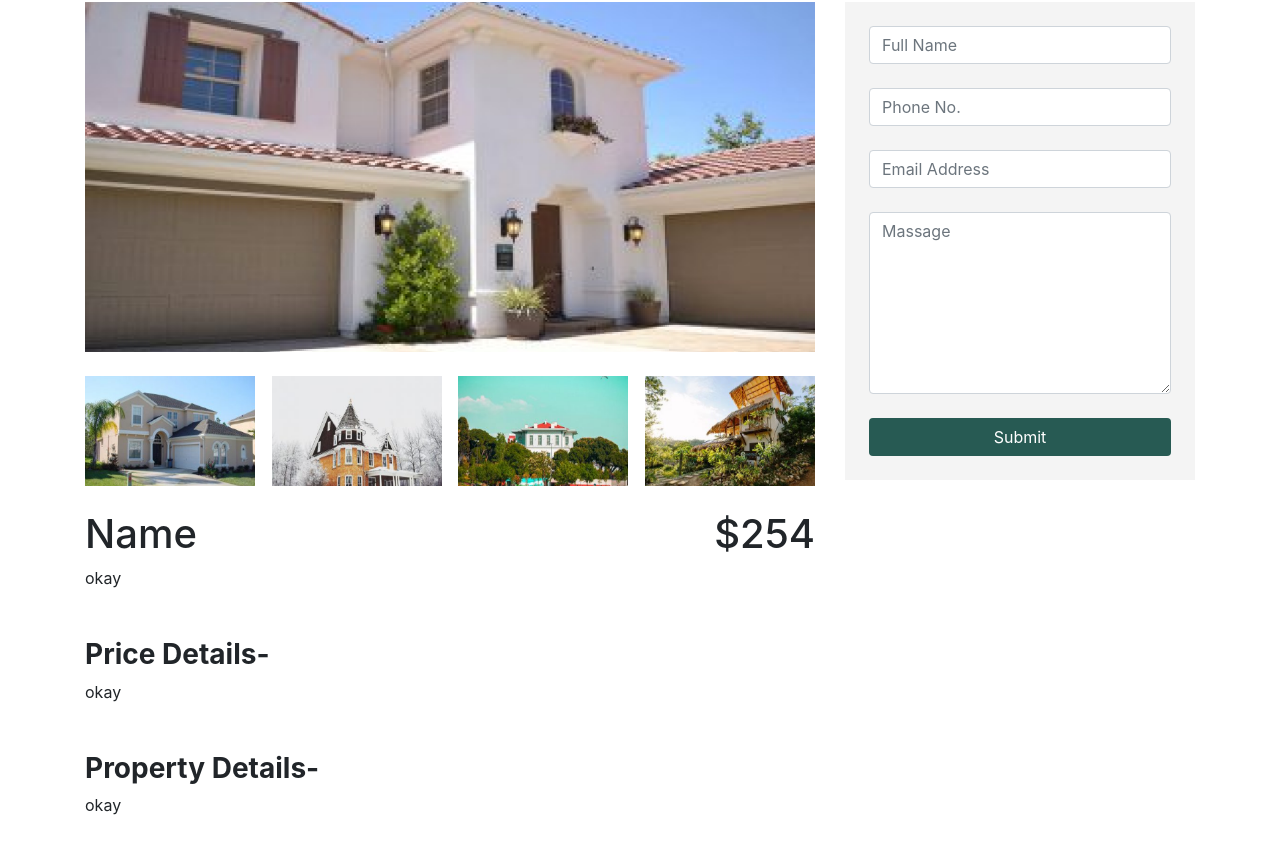
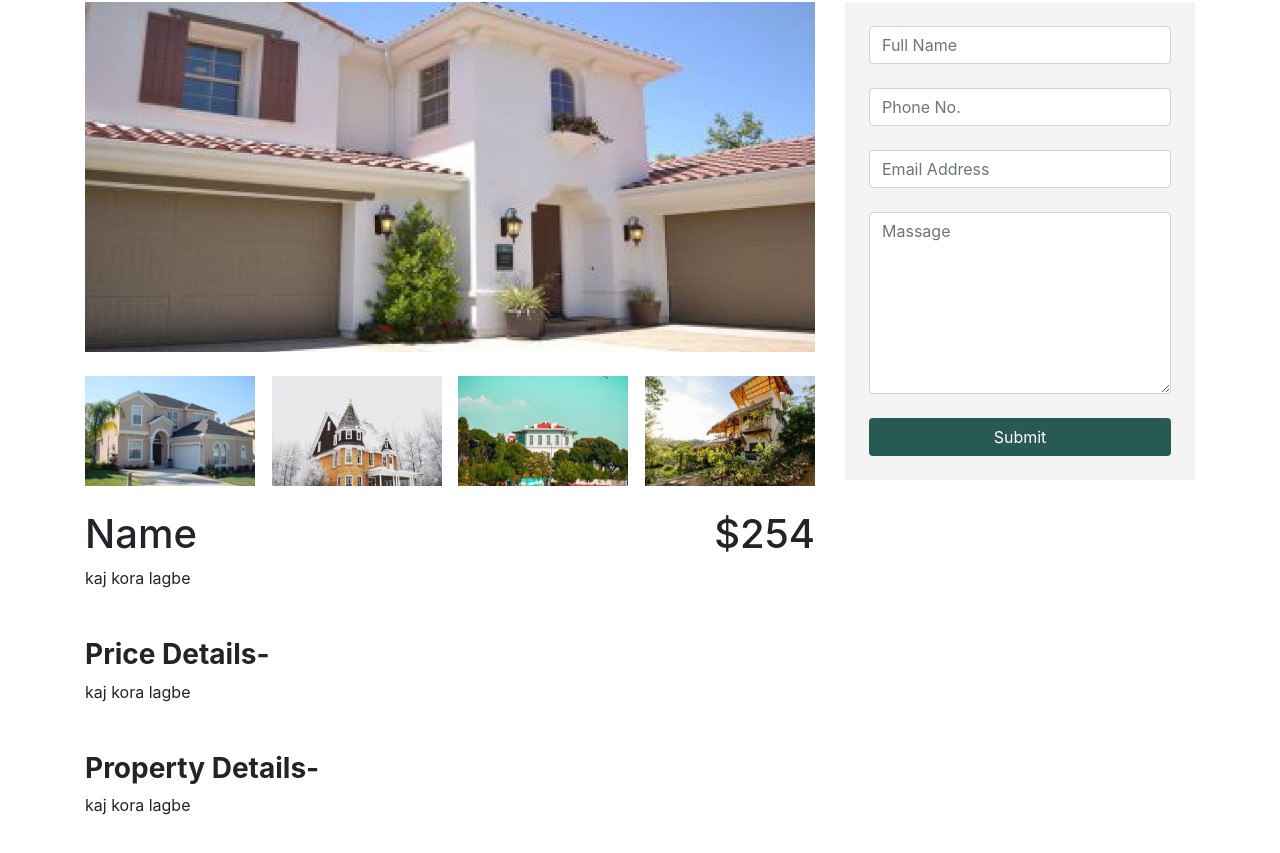
Before and after one commit to sufian111/apartment-hunt-1, a React (Create React App) app: page /services/1 in a window 1280 px wide. Shown: the part 522-1375 px from the top of the page. Built offline with nearby package versions, Linux system fonts and the light colour scheme.

Commit message:
new branches data

```diff
--- a/src/components/Home/ApartmentDetail/ApartmentDescripton/ApartmentDescription.js
+++ b/src/components/Home/ApartmentDetail/ApartmentDescripton/ApartmentDescription.js
@@ -35,18 +35,18 @@ const ApartmentDescription = () => {
                             <h1 style={{ color: "#16322E!important" }}>Name</h1>
                             <h1 style={{ color: "#16322E!important" }}>$254</h1>
                         </div>
-                        <p>okay</p>
+                        <p>kaj kora lagbe</p>
                     </div>
                     <div className="mt-5">
                         <h3 className="font-weight-bold" style={{ color: "#16322E!important" }}>Price Details-</h3>
                         <p>
-                            okay
+                            kaj kora lagbe
                         </p>
                     </div>
                     <div className="mt-5 mb-5">
                         <h3 className="font-weight-bold" style={{ color: "#16322E!important" }}>Property Details-</h3>
                         <p>
-                            okay
+                            kaj kora lagbe
                         </p>
                     </div>
                 </div>
```
